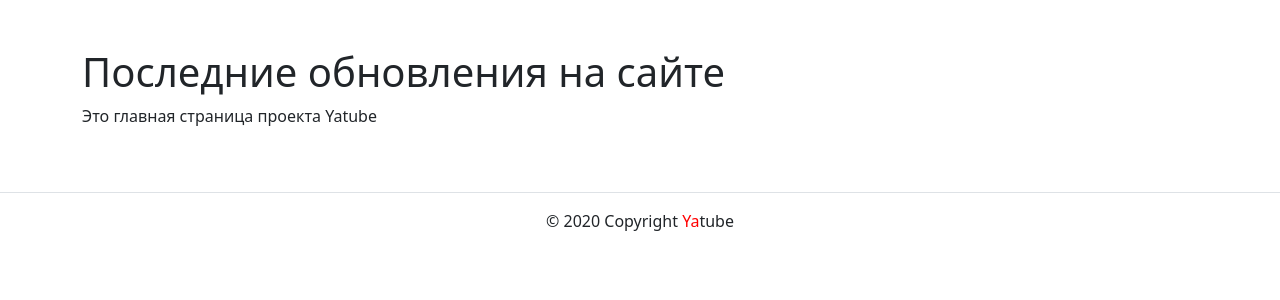
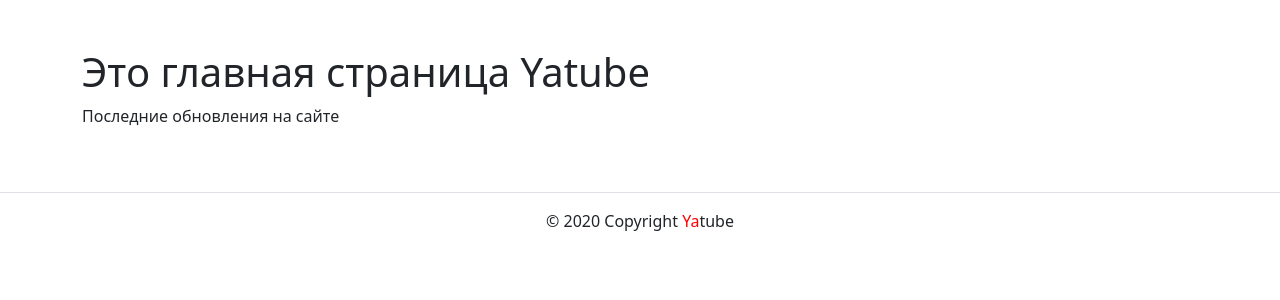
Before and after one commit to ZharikovaAnastasiia/yatube_project, a Django app: page / in a window 1280 px wide. Shown: the part 56-356 px from the top of the page. Run offline with Django 3.2, Linux system fonts and the light colour scheme; data that the repository does not hold is empty; some libraries are stand-ins or nearby versions.

Commit message:
Финал

```diff
--- a/yatube/posts/urls.py
+++ b/yatube/posts/urls.py
@@ -5,5 +5,4 @@ app_name = 'posts'
 urlpatterns = [
     path('', views.index, name='index'),
     path('group/<slug:slug>/', views.group_posts, name='group_posts'),
-
 ]
--- a/yatube/posts/views.py
+++ b/yatube/posts/views.py
@@ -3,7 +3,7 @@ from .models import Post, Group
 # Главная страница
 def index(request):
     posts = Post.objects.order_by('-pub_date')[:10]
-    title = 'Это главная страница проекта Yatube'
+    title = 'Последние обновления на сайте'
     context = {
         'title': title,
         'posts': posts,
--- a/yatube/templates/posts/index.html
+++ b/yatube/templates/posts/index.html
@@ -3,7 +3,7 @@
 <body>
     <main>
       <div class="container py-5">
-        <h1>Последние обновления на сайте</h1>
+        <h1>Это главная страница Yatube</h1>
         <p> {{title}} </p>
         <article>
           {% for post in posts %}
```
